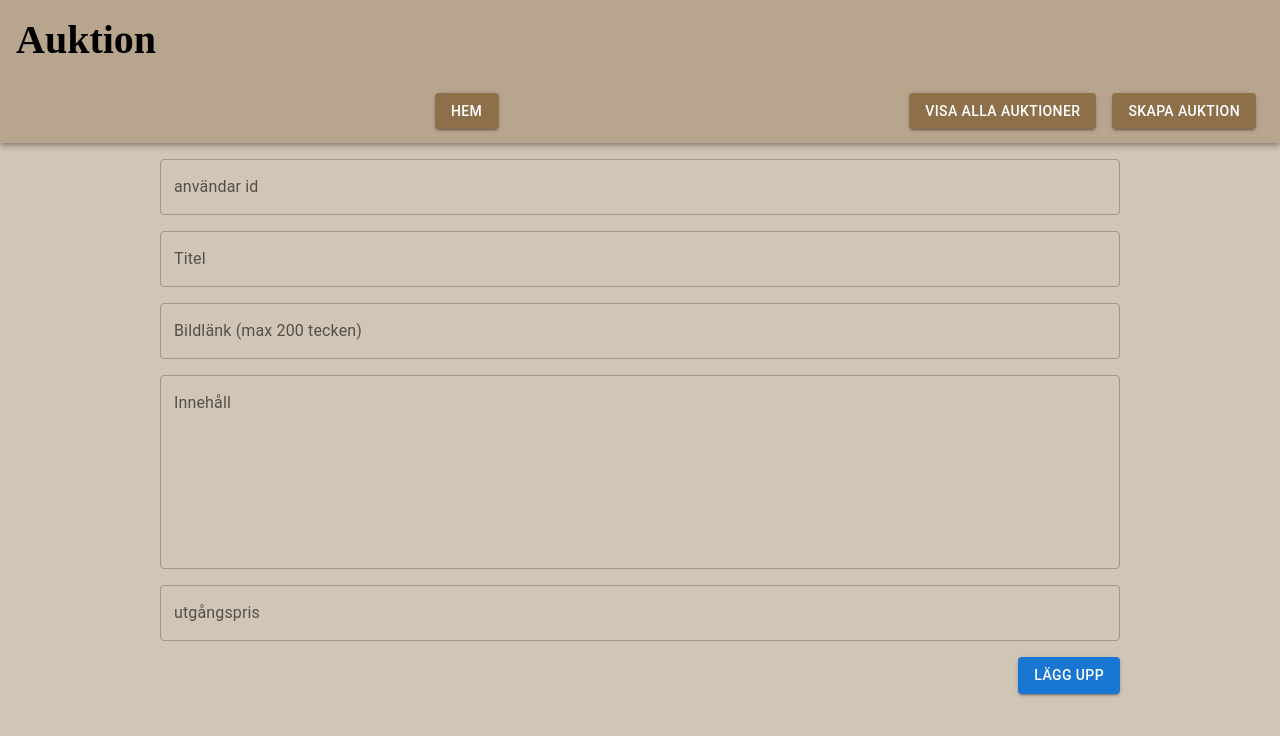
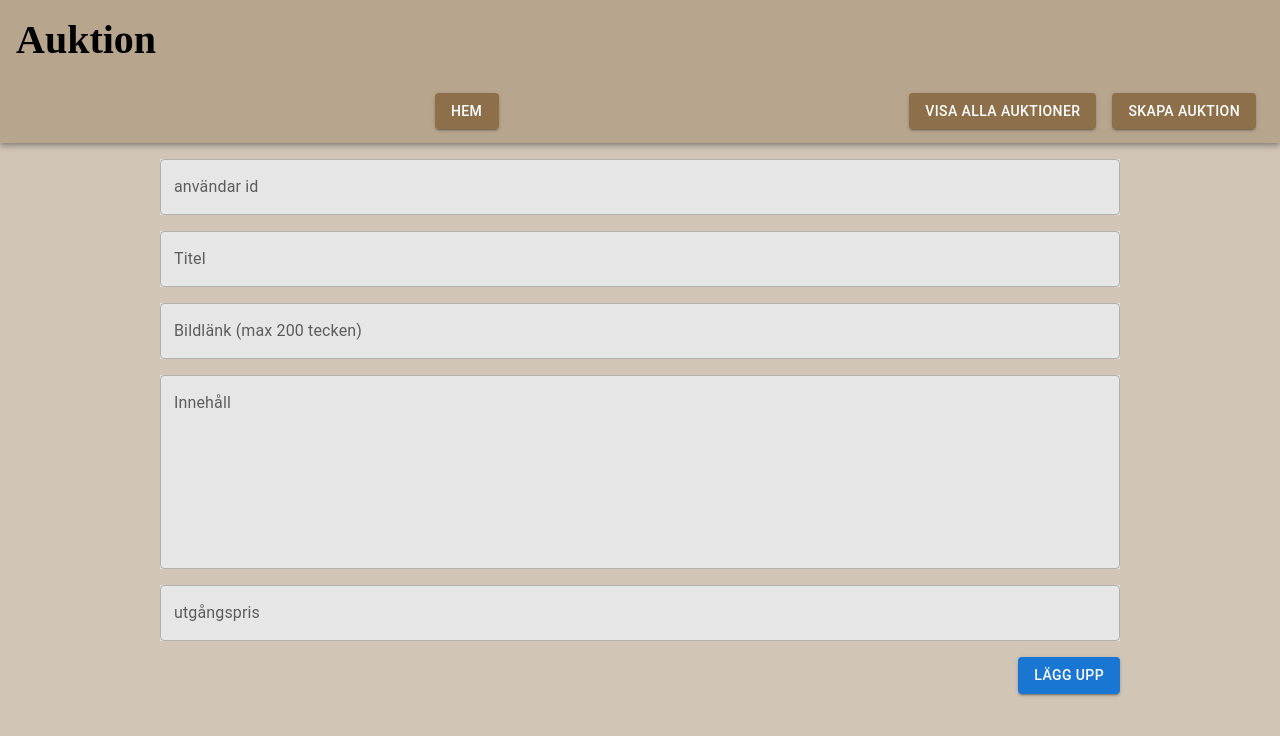
Before and after one commit to Aljon95/GIK2QR-Grupp6-projekt, a React (Create React App) app in the folder client/: page /items/new in a window 1280 px wide. Shown: the top 736 px of the page. Built offline with nearby package versions, Linux system fonts and the light colour scheme.

Commit message:
i fix all

```diff
--- a/client/src/Components/ItemInfo.js
+++ b/client/src/Components/ItemInfo.js
@@ -8,7 +8,7 @@ import { toDateTimeString } from '../helper/formatting';
 
 export default function ItemInfo({item, bid}) {
     return(
-        <Grid container spacing={2} columns={2}>
+        <Grid container spacing={0} columns={2}>
       <Grid xs={1}>
         <img src ={item.imageUrl} style={{width: "25rem", height: '25rem'}}/>
       </Grid>
--- a/client/src/Components/PostBid.js
+++ b/client/src/Components/PostBid.js
@@ -13,9 +13,10 @@ export default function PostBid({onBid}) {
 
 
 
-      <Grid container spacing={2}>
+      <Grid  container spacing={2}>
           <Grid item xs={12} marginRight= "40rem">
             <TextField
+            style={{backgroundColor: "#e6e6e6"}}
               name='userId'
               label='userId'
               value={userId}
@@ -24,6 +25,7 @@ export default function PostBid({onBid}) {
           </Grid>
           <Grid item xs={12} marginRight= "40rem" marginBottom="8px">
             <TextField
+            style={{backgroundColor: "#e6e6e6"}}
               name='bid'
               label='bid'
               value={amount}
--- a/client/src/Views/itemCreate.js
+++ b/client/src/Views/itemCreate.js
@@ -30,6 +30,7 @@ export default class itemCreate extends React.Component {
       <Grid container spacing={2}>
         <Grid item xs={12}>
           <TextField
+          style={{backgroundColor: "#e6e6e6"}}
             name='userId'
             label='användar id'
             value={item.userId}
@@ -39,6 +40,7 @@ export default class itemCreate extends React.Component {
         </Grid>
         <Grid item xs={12}>
           <TextField
+          style={{backgroundColor: "#e6e6e6"}}
             name='title'
             label='Titel'
             value={item.title}
@@ -48,6 +50,7 @@ export default class itemCreate extends React.Component {
         </Grid>
         <Grid item xs={12}>
           <TextField
+          style={{backgroundColor: "#e6e6e6"}}
             name='imageUrl'
             label='Bildlänk (max 200 tecken)'
             value={item.imageUrl}
@@ -58,6 +61,7 @@ export default class itemCreate extends React.Component {
         </Grid>
         <Grid item xs={12}>
           <TextField
+          style={{backgroundColor: "#e6e6e6"}}
             name='description'
             label='Innehåll'
             value={item.description}
@@ -69,6 +73,7 @@ export default class itemCreate extends React.Component {
         </Grid>
         <Grid item xs={12}>
           <TextField
+          style={{backgroundColor: "#e6e6e6"}}
             name='startingPrice'
             label='utgångspris'
             value={item.startingPrice}
--- a/client/src/Views/itemEdit.js
+++ b/client/src/Views/itemEdit.js
@@ -55,6 +55,7 @@ export default class itemEdit extends React.Component {
         <Grid container spacing={2}>
           <Grid item xs={12}>
             <TextField
+            style={{backgroundColor: "#e6e6e6"}}
               name='title'
               label='Titel'
               value={item.title}
@@ -64,6 +65,7 @@ export default class itemEdit extends React.Component {
           </Grid>
           <Grid item xs={12}>
             <TextField
+            style={{backgroundColor: "#e6e6e6"}}
               name='description'
               label='Innehåll'
               value={item.description}
@@ -75,6 +77,7 @@ export default class itemEdit extends React.Component {
           </Grid>
           <Grid item xs={12}>
           <TextField
+          style={{backgroundColor: "#e6e6e6"}}
             name='imageUrl'
             label='Bildlänk (max 200 tecken)'
             value={item.imageUrl}
```
Also changed, not shown: client/src/index.css (line endings or trailing spaces).
